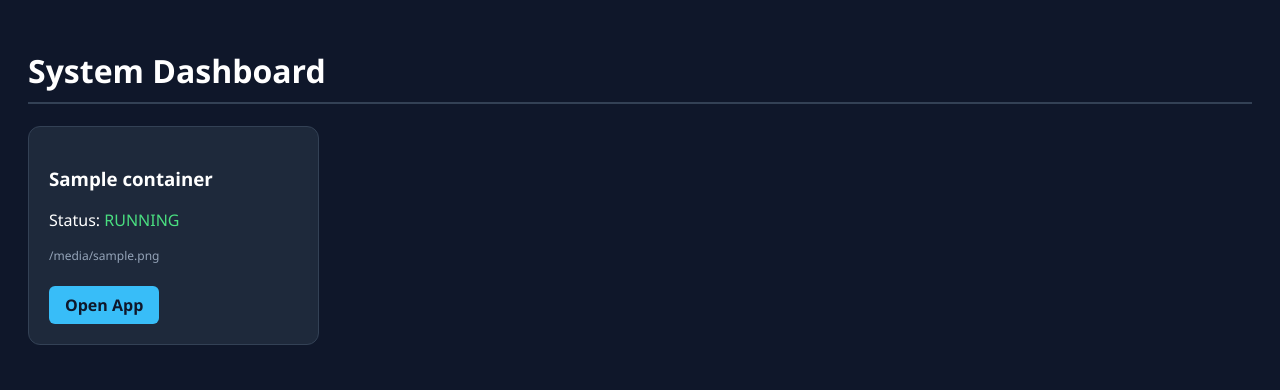
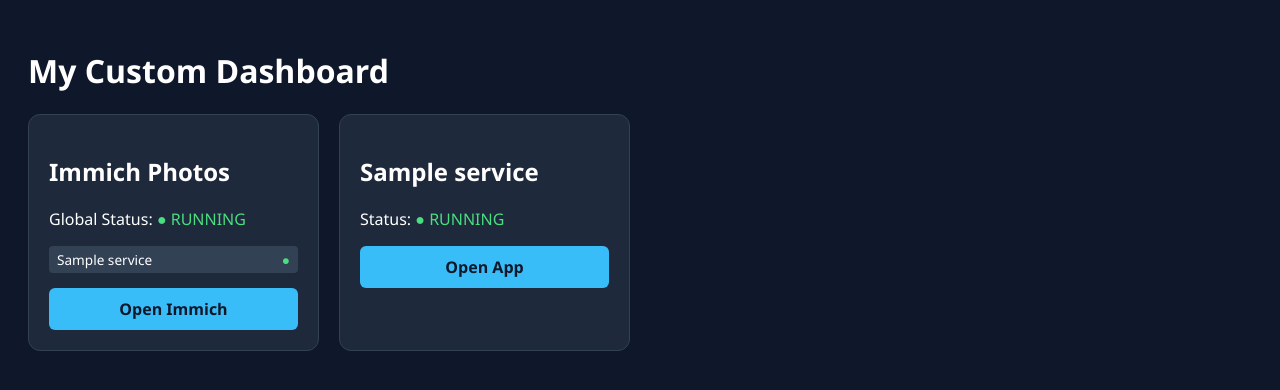
Before and after one commit to TAG-1534/CorePulse, a Flask app: template templates/index.html in a window 1280 px wide. Shown: the top 390 px of the page. Run offline with Flask 3, Linux system fonts and the light colour scheme; the template is opened without the code that fills it: most values are stand-ins (such as "Sample title", 1, 10 or a date in 2020).

Commit message:
Update index.html

```diff
--- a/templates/index.html
+++ b/templates/index.html
@@ -2,29 +2,43 @@
 <html lang="en">
 <head>
     <meta charset="UTF-8">
-    <title>Dashboard</title>
+    <title>Home Lab Dashboard</title>
     <style>
-        body { font-family: 'Segoe UI', Tahoma, Geneva, Verdana, sans-serif; background: #0f172a; color: white; padding: 20px; }
-        .grid { display: grid; grid-template-columns: repeat(auto-fill, minmax(250px, 1fr)); gap: 20px; }
-        .card { background: #1e293b; padding: 20px; border-radius: 12px; border: 1px solid #334155; transition: 0.3s; }
-        .card:hover { transform: translateY(-5px); border-color: #38bdf8; }
+        body { font-family: 'Segoe UI', sans-serif; background: #0f172a; color: white; padding: 20px; }
+        .grid { display: grid; grid-template-columns: repeat(auto-fill, minmax(280px, 1fr)); gap: 20px; }
+        .card { background: #1e293b; padding: 20px; border-radius: 12px; border: 1px solid #334155; position: relative; }
         .status-running { color: #4ade80; }
         .status-exited { color: #f87171; }
-        h1 { border-bottom: 2px solid #334155; padding-bottom: 10px; }
-        .btn { display: inline-block; margin-top: 10px; padding: 8px 16px; background: #38bdf8; color: #0f172a; text-decoration: none; border-radius: 6px; font-weight: bold; }
+        .sub-service { font-size: 0.85em; background: #334155; margin: 4px 0; padding: 4px 8px; border-radius: 4px; display: flex; justify-content: space-between; }
+        .btn { display: block; text-align: center; margin-top: 15px; padding: 10px; background: #38bdf8; color: #0f172a; text-decoration: none; border-radius: 6px; font-weight: bold; }
     </style>
 </head>
 <body>
-    <h1>System Dashboard</h1>
+    <h1>My Custom Dashboard</h1>
     <div class="grid">
-        {% for c in containers %}
+
         <div class="card">
-            <h3>{{ c.name }}</h3>
-            <p>Status: <span class="status-{{ c.status }}">{{ c.status.upper() }}</span></p>
-            <p style="font-size: 12px; color: #94a3b8;">{{ c.image }}</p>
-            <a href="http://{{ tn_ip }}:[PORT]" class="btn">Open App</a>
+            <h2>Immich Photos</h2>
+            <p>Global Status: <span class="status-{{ groups['Immich']['status'] }}">● {{ groups['Immich']['status'].upper() }}</span></p>
+            <div class="sub-services">
+                {% for s in groups['Immich']['services'] %}
+                <div class="sub-service">
+                    <span>{{ s.name }}</span>
+                    <span class="status-{{ s.status }}">●</span>
+                </div>
+                {% endfor %}
+            </div>
+            <a href="{{ groups['Immich']['url'] }}" class="btn">Open Immich</a>
+        </div>
+
+        {% for c in groups['Other Apps']['services'] %}
+        <div class="card">
+            <h2>{{ c.name }}</h2>
+            <p>Status: <span class="status-{{ c.status }}">● {{ c.status.upper() }}</span></p>
+            <a href="#" class="btn">Open App</a>
         </div>
         {% endfor %}
+
     </div>
 </body>
 </html>
```
